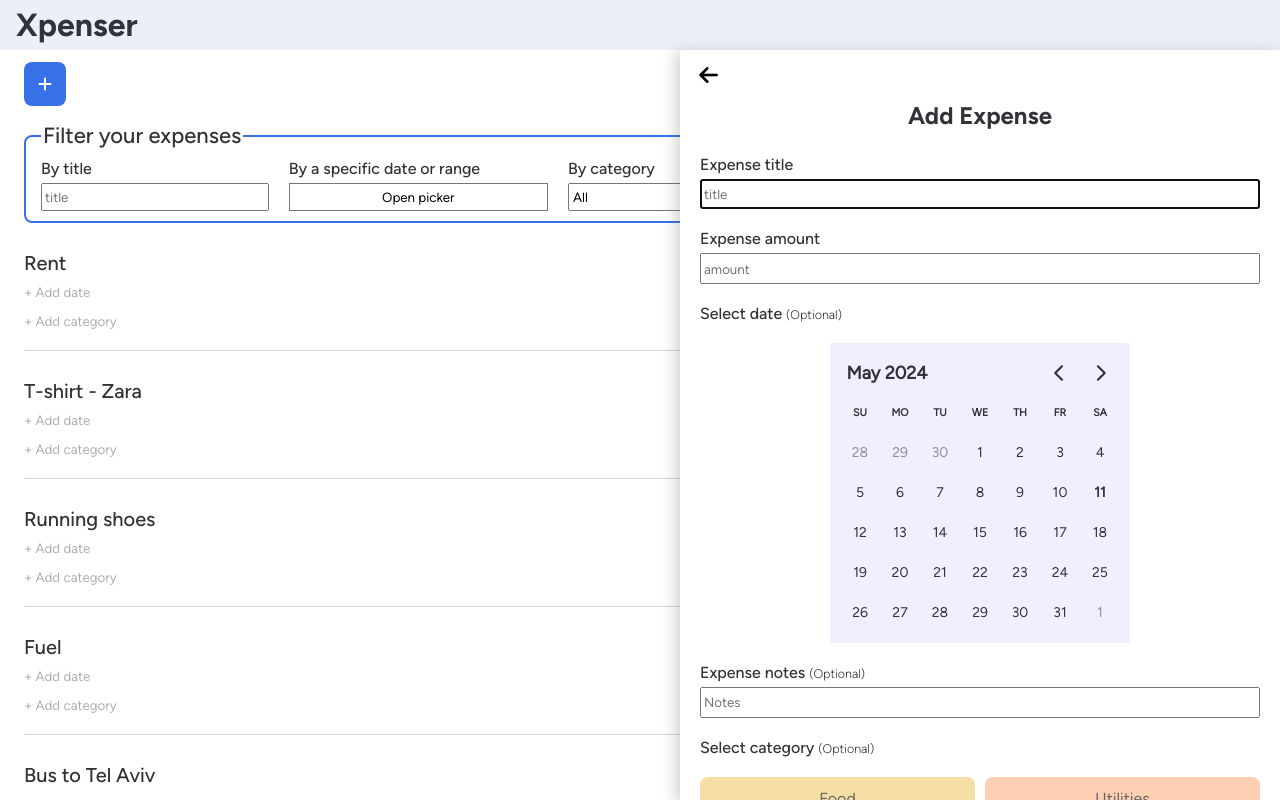
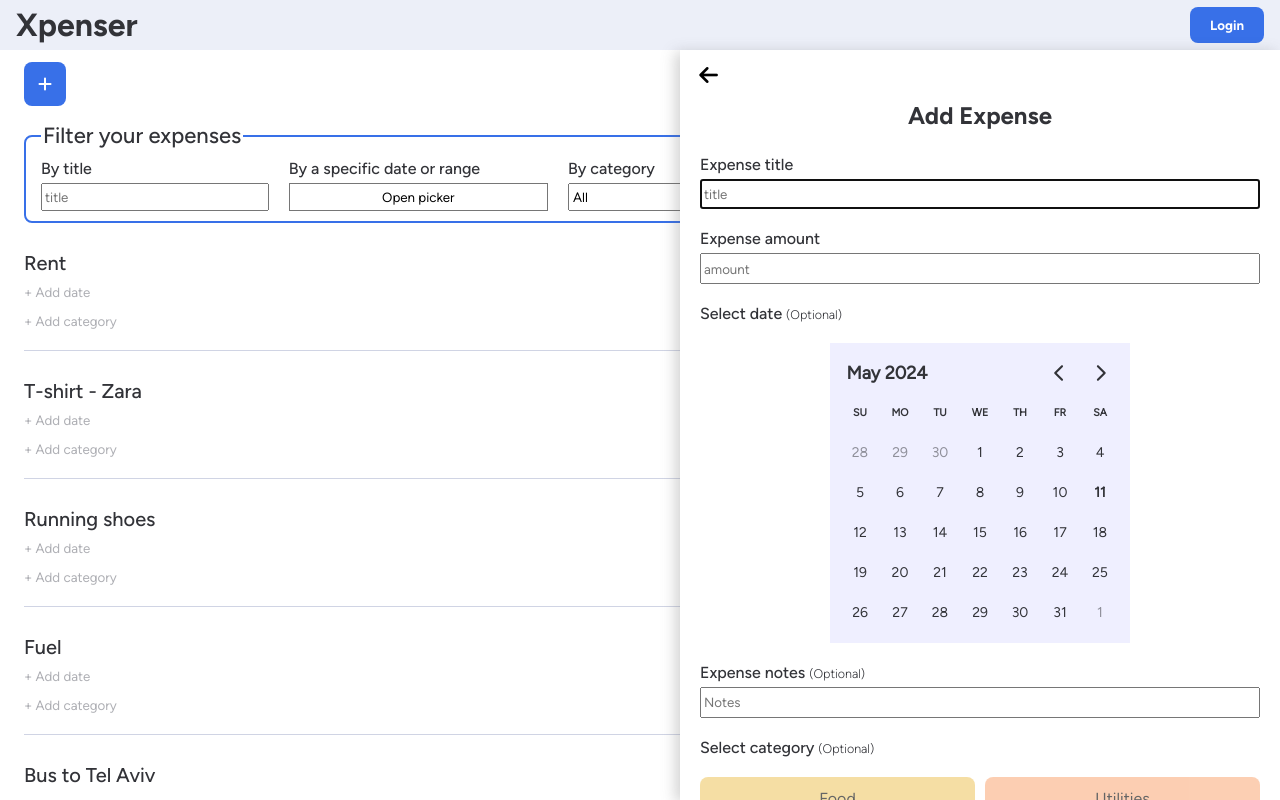
Before and after one commit to RonFelsenfeld/Xpenser-Frontend, a React (Vite) app: page /expense/edit in a window 1280 px wide. Built offline with nearby package versions, Linux system fonts and the light colour scheme.

Commit message:
Implement full authentication system

```diff
--- a/src/RootCmp.jsx
+++ b/src/RootCmp.jsx
@@ -1,4 +1,6 @@
+import { useState } from 'react'
 import { BrowserRouter as Router, Route, Routes } from 'react-router-dom'
+import { UserContext } from './contexts/UserContext'
 
 import { ExpenseIndex } from './pages/ExpenseIndex'
 
@@ -8,9 +10,12 @@ import { UserMsg } from './components/general/UserMsg'
 import { LoginSignup } from './components/general/LoginSignup'
 
 export function App() {
+  const [user, setUser] = useState(null)
+
   return (
     <Router>
       <section className="app">
+        <UserContext.Provider value={{ user, setUser }}>
           <AppHeader />
           <main>
             <Routes>
@@ -20,6 +25,7 @@ export function App() {
               </Route>
             </Routes>
           </main>
+        </UserContext.Provider>
       </section>
 
       <UserMsg />
--- a/src/assets/style/components/general/_app-header.scss
+++ b/src/assets/style/components/general/_app-header.scss
@@ -6,4 +6,20 @@
     font-family: FigtreeBold;
     font-size: em(32px);
   }
+
+  .user-container {
+    gap: em(10px);
+
+    .user-greet {
+      font-size: 1.6rem;
+    }
+  }
+
+  .btn-logout {
+    @include btnTheme(10px, 20px);
+    @include scalableBtn;
+
+    border-radius: $el-br;
+    font-family: FigtreeBold;
+  }
 }
--- a/src/components/general/AppHeader.jsx
+++ b/src/components/general/AppHeader.jsx
@@ -1,7 +1,43 @@
+import { useContext } from 'react'
+import { useLocation, useNavigate } from 'react-router-dom'
+import { UserContext } from '../../contexts/UserContext'
+
+import { showErrorMsg, showSuccessMsg } from '../../services/event-bus.service'
+import { userService } from '../../services/user.service.local'
+
 export function AppHeader() {
+  const { user, setUser } = useContext(UserContext)
+  const navigate = useNavigate()
+  const location = useLocation()
+
+  async function handleLogout() {
+    try {
+      await userService.logout()
+      showSuccessMsg('Logout successfully')
+      setUser(null)
+      navigate('/')
+    } catch (err) {
+      showErrorMsg('Could not logout')
+      console.log('Had issues logging out:', err)
+    }
+  }
+
+  const { pathname } = location
   return (
     <header className="app-header flex align-center justify-between">
       <h1 className="logo">Xpenser</h1>
+      {user && (
+        <div className="user-container flex align-center">
+          <span className="user-greet">Hello, {user.username}</span>
+          <button className="btn-logout" onClick={handleLogout}>
+            Logout
+          </button>
+        </div>
+      )}
+
+      {/* // ! Checking if in signup page -> If so, hide button in app header
+       */}
+      {!user && pathname !== '/' && <button className="btn-logout">Login</button>}
     </header>
   )
 }
--- a/src/components/general/LoginSignup.jsx
+++ b/src/components/general/LoginSignup.jsx
@@ -1,5 +1,6 @@
-import { useState } from 'react'
+import { useContext, useState } from 'react'
 import { useNavigate } from 'react-router-dom'
+import { UserContext } from '../../contexts/UserContext'
 
 import { userService } from '../../services/user.service.local'
 import { showErrorMsg, showSuccessMsg } from '../../services/event-bus.service'
@@ -7,6 +8,8 @@ import { showErrorMsg, showSuccessMsg } from '../../services/event-bus.service'
 export function LoginSignup() {
   const [isSignup, setIsSignup] = useState(false)
   const [credentials, setCredentials] = useState(userService.getEmptyCredentials())
+  const { setUser } = useContext(UserContext)
+
   const navigate = useNavigate()
 
   function handleChange({ target }) {
@@ -28,6 +31,7 @@ export function LoginSignup() {
       const user = await userService.login(credentials)
       showSuccessMsg(`Welcome back, ${user.username}`)
       navigate('/expense')
+      setUser(user)
     } catch (err) {
       console.log('Login -> Has issues login', err)
       showErrorMsg('Could not login, try again later.')
@@ -39,6 +43,7 @@ export function LoginSignup() {
       const user = await userService.signup(credentials)
       showSuccessMsg(`Welcome, ${user.username}`)
       navigate('/expense')
+      setUser(user)
     } catch (err) {
       console.log('Signup -> Has issues signup', err)
       showErrorMsg('Could not sign-in, try again later.')
--- /dev/null
+++ b/src/contexts/UserContext.js
@@ -0,0 +1,3 @@
+import { createContext } from 'react'
+
+export const UserContext = createContext()
--- a/src/services/user.service.local.js
+++ b/src/services/user.service.local.js
@@ -51,7 +51,6 @@ function getLoggedInUser() {
 }
 
 function _setLoggedInUser(user) {
-  console.log(user)
   const userToSave = { _id: user._id, username: user.username }
   sessionStorage.setItem(STORAGE_KEY_LOGGEDIN, JSON.stringify(userToSave))
   return userToSave
```
Lines whose indentation alone changed are shown as unchanged.
